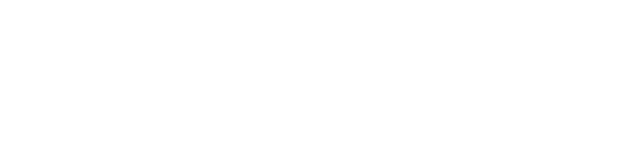
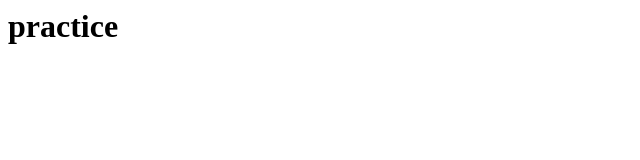
Before and after one commit to ku1h40918/pair-conflict, a plain HTML site: page index.html in a window 1280 px wide. Shown: the whole page, without its empty margins (0-640 px from the left). Drawn offline with Linux system fonts and the light colour scheme.

Commit message:
h1 practice

```diff
--- a/index.html
+++ b/index.html
@@ -1,2 +1,4 @@
-<h1></h1>
+<h1>practice
+
+</h1>
 <a></a>
```
